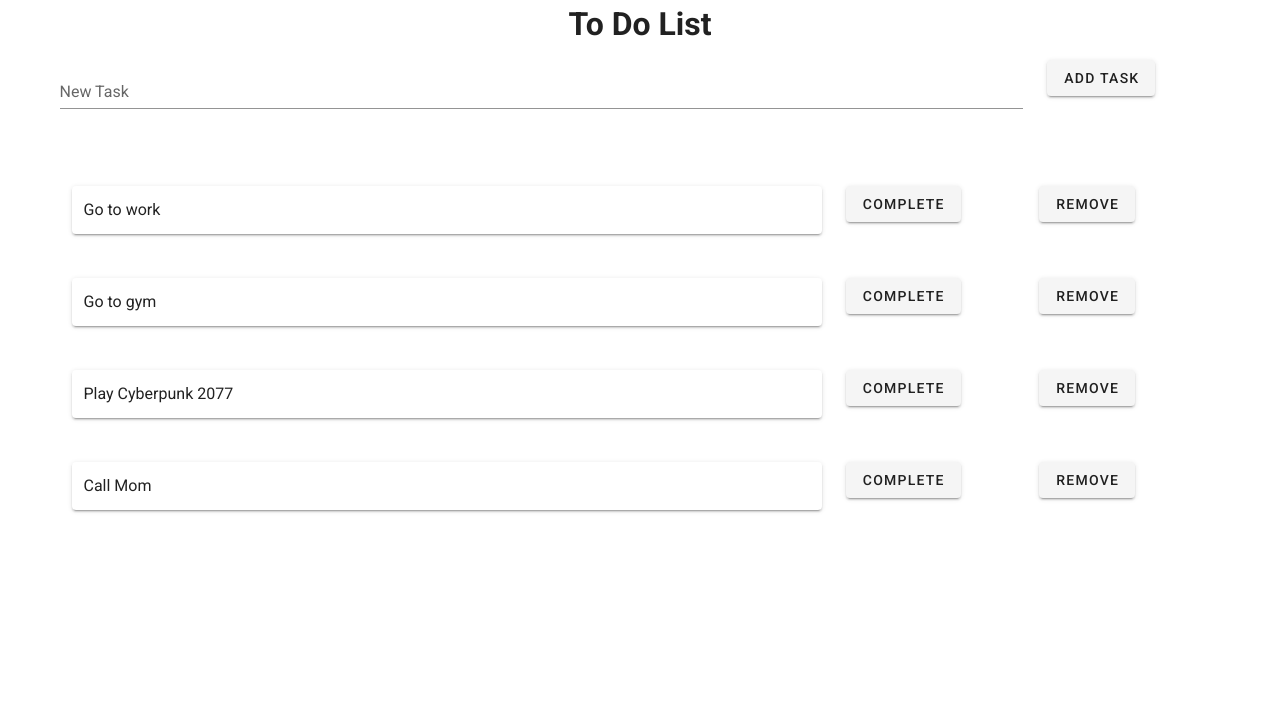
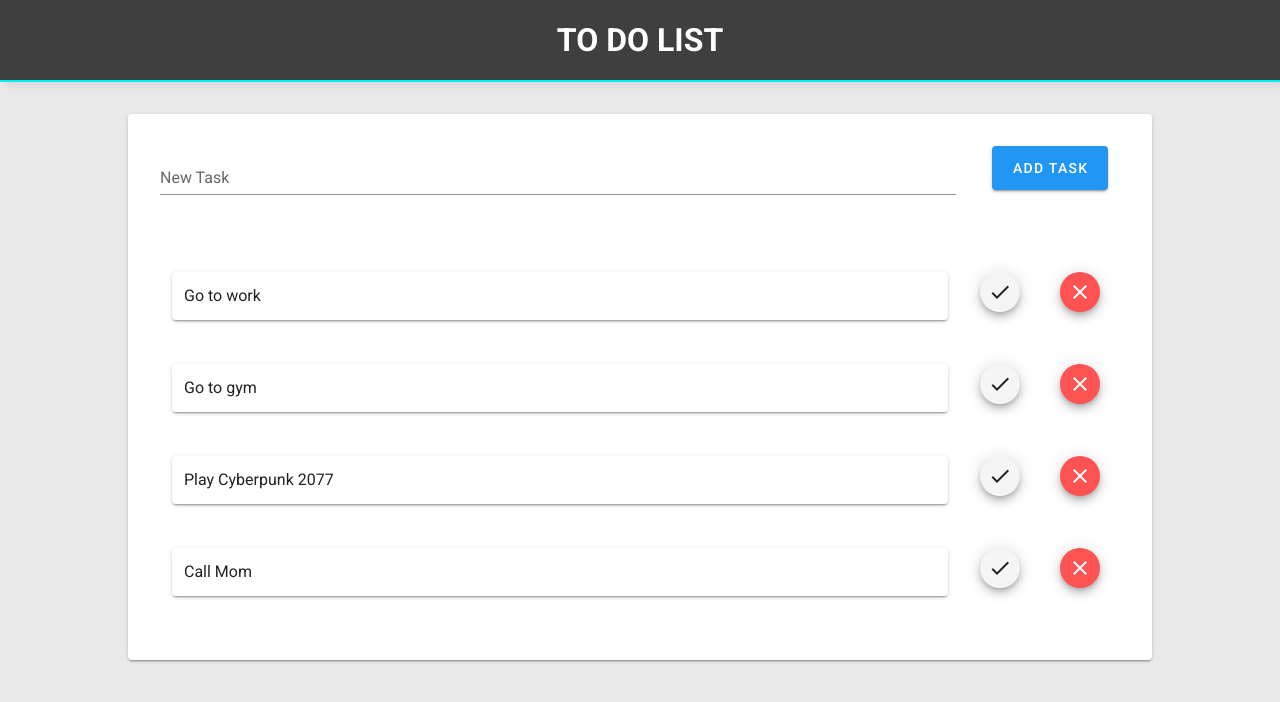
Before and after one commit to mikeglopez/ForeverCar-Vue-Challenge, a Vue app: page / in a window 1280 px wide. Shown: the top 702 px of the page. Built offline with nearby package versions, Linux system fonts and the light colour scheme.

Commit message:
Add styling and addtl completion functionality

```diff
--- a/src/App.vue
+++ b/src/App.vue
@@ -1,6 +1,6 @@
 <template>
-  <v-app>
-    <h1 class='text-center'>To Do List</h1>
+  <v-app style='background-color: #EAEAEA'>
+    <h1 id='title' class='text-center text-uppercase'>To Do List</h1>
     <v-main>
       <List />
     </v-main>
@@ -16,3 +16,15 @@ export default {
   data: () => ({}),
 };
 </script>
+
+<style scoped>
+#title {
+  color: #FFFFFF;
+  border-radius: 0;
+  padding: 16px 0;
+  margin-bottom: 16px;
+  border-bottom: 2px solid #00EEFF;
+  background-color: #3F3F3F;
+  box-shadow: 5px 5px 5px#DADADA;
+}
+</style>
--- a/src/components/List.vue
+++ b/src/components/List.vue
@@ -11,20 +11,23 @@ export default {
   }),
   methods: {
     addTask() {
-      this.tasks.push({ name: this.input });
+      if (this.input.length) {
+        this.tasks.push({ name: this.input });
+        this.input = '';
+      }
     },
     removeTask(task) {
       this.tasks.splice(task, 1);
     },
     toggleCompleted(index) {
       let task = this.tasks[index];
-      if (task.completed) {
-        task.completed = !task.completed;
-      } else {
-        task.completed = true;
-      }
+      task.completed = !task.completed;
 
-      this.$set(this.tasks, index, task);
+      const updatedTasks = this.tasks.slice();
+      updatedTasks.splice(index, 1);
+      task.completed ? updatedTasks.push(task) : updatedTasks.unshift(task);
+
+      this.tasks = updatedTasks;
     }
   }
 }
@@ -32,7 +35,7 @@ export default {
 
 <template>
   <v-form>
-    <v-container>
+    <v-card max-width='80%' class='mx-auto mt-4 pa-8'>
       <v-row>
 
         <!-- Text Field -->
@@ -45,8 +48,8 @@ export default {
         </v-col>
 
         <!-- Add Button -->
-        <v-col cols='2'>
-          <v-btn @click='addTask'>Add Task</v-btn>
+        <v-col cols='2' class='text-center'>
+          <v-btn large color='info' @click='addTask'>Add Task</v-btn>
         </v-col>
 
       </v-row>
@@ -61,18 +64,18 @@ export default {
 
             <v-row class='task-row'>
               <!-- Task -->
-              <v-col cols='8'>
+              <v-col cols='10'>
                 <Task :complete='task.completed' :name='task.name' />
               </v-col>
 
               <!-- Complete Button -->
-              <v-col cols='2'>
-                <v-btn @click='toggleCompleted(i)'>complete</v-btn>
+              <v-col cols='1' class='text-center'>
+                <v-btn :color='task.completed ? "info" : ""' fab small @click='toggleCompleted(i)'><v-icon>mdi-check</v-icon></v-btn>
               </v-col>
 
               <!-- Remove Button -->
-              <v-col cols='2'>
-                <v-btn @click='removeTask(i)'>remove</v-btn>
+              <v-col cols='1' class='text-center'>
+                <v-btn color='error' fab small @click='removeTask(i)'><v-icon>mdi-close</v-icon></v-btn>
               </v-col>
             </v-row>
 
@@ -80,7 +83,7 @@ export default {
         </v-col>
 
       </v-row>
-    </v-container>
+    </v-card>
   </v-form>
 </template>
 
--- a/src/components/Task.vue
+++ b/src/components/Task.vue
@@ -3,8 +3,8 @@ export default {
   name: 'Task',
   props: [ 'name', 'complete' ],
   computed: {
-    getColor() {
-      return this.complete && '#4C6673';
+    getClass() {
+      return this.complete && 'text-decoration-line-through blue-grey--text text--lighten-3'
     }
   }
 }
@@ -12,7 +12,7 @@ export default {
 
 <template>
   <div class='task'>
-    <v-card class='task-card' :color='getColor'>{{ name }}</v-card>
+    <v-card class='task-card' :class='getClass'>{{ name }}</v-card>
   </div>
 </template>
 
```
